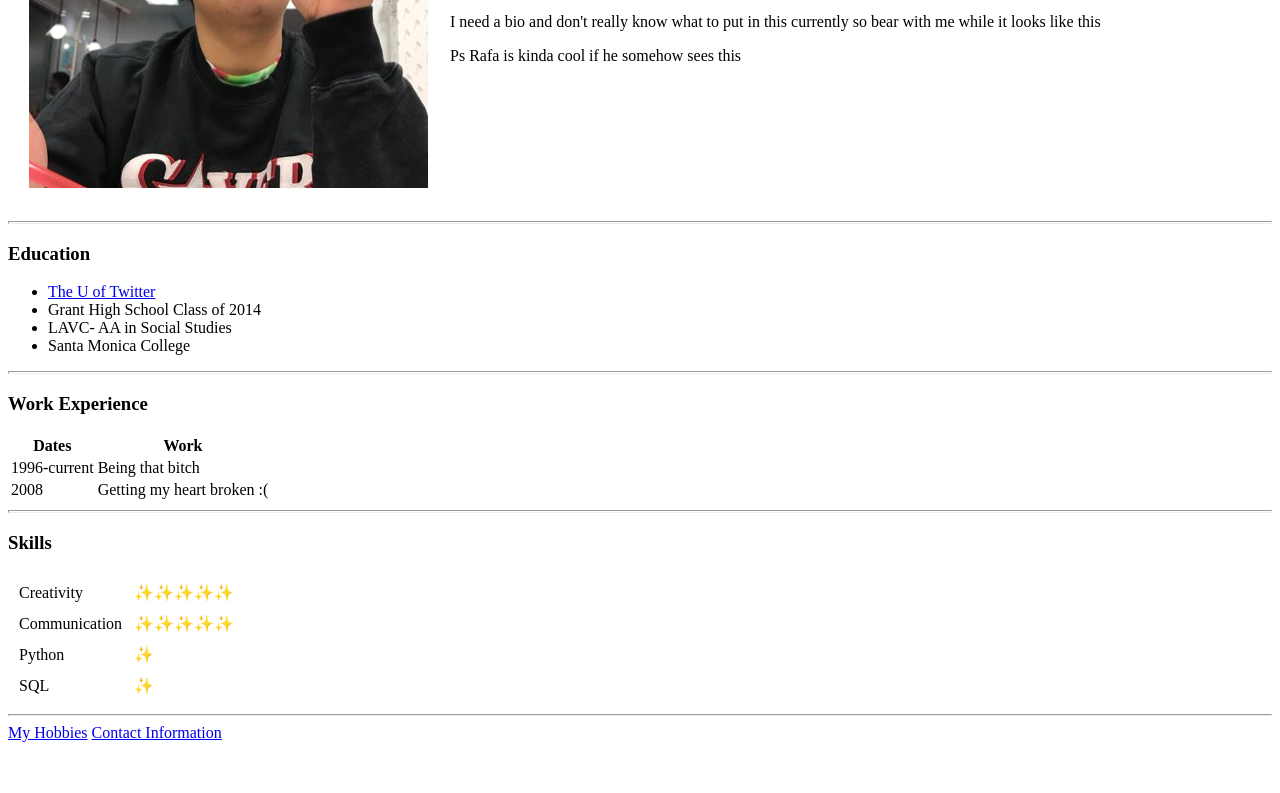
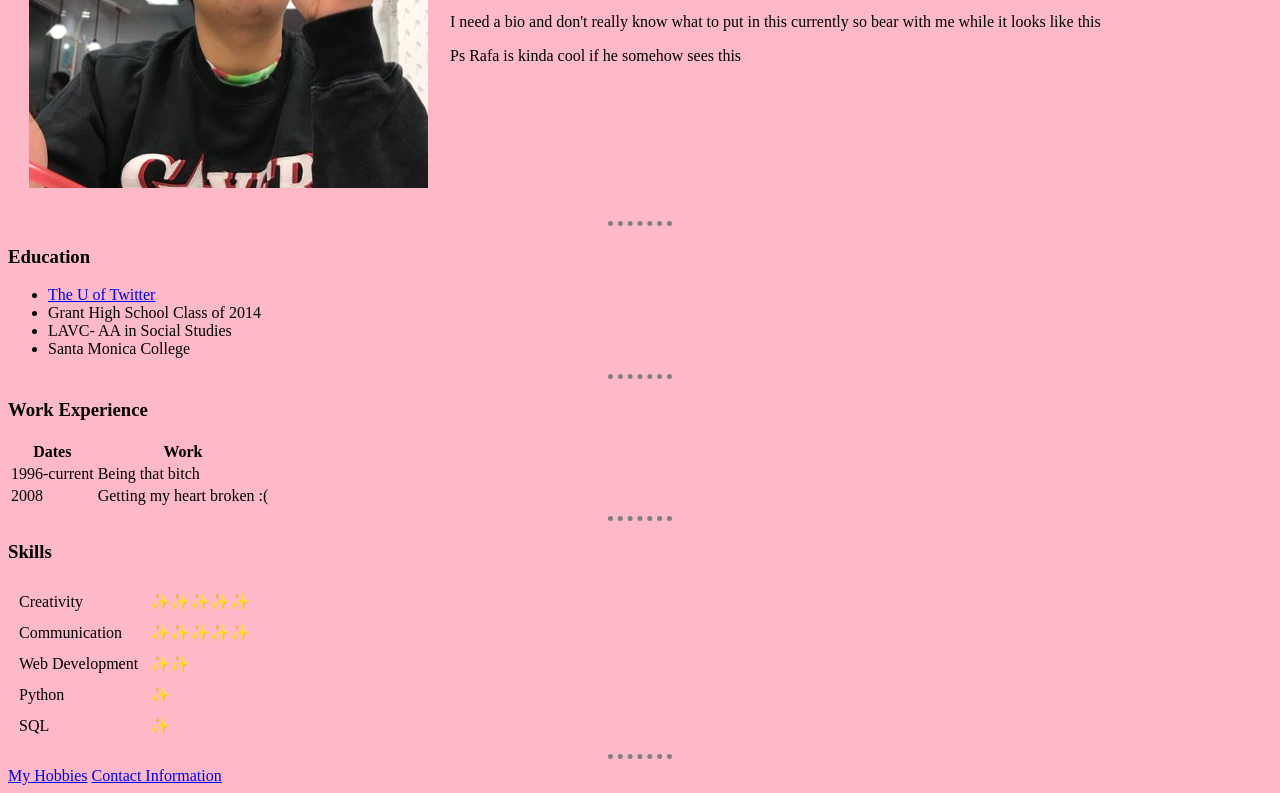
Before and after one commit to guillermovaldez/cv, a plain HTML site: page index.html in a window 1280 px wide. Shown: the part 240-1033 px from the top of the page. Before the commit the page ends 990 px from the top, so only its background shows below. Drawn offline with Linux system fonts and the light colour scheme.

Commit message:
Add files via upload

```diff
--- a/index.html
+++ b/index.html
@@ -4,6 +4,23 @@
 <head>
   <meta charset="utf-8">
   <title>💚Guillermos site</title>
+  <style>
+    body {
+      background: #feb9c8;
+    }
+
+    hr {
+      border-style: none;
+      border-top-style: dotted;
+      border-color: Grey;
+      border-width: 5px;
+      width: 5%;
+    }
+  </style>
+
+
+
+
 </head>
 
 <body>
@@ -52,6 +69,10 @@
       <td>✨✨✨✨✨</td>
     </tr>
     <tr>
+      <td>Web Development</td>
+      <td>✨✨</td>
+    </tr>
+    <tr>
       <td>Python</td>
       <td>✨</td>
     </tr>
```
